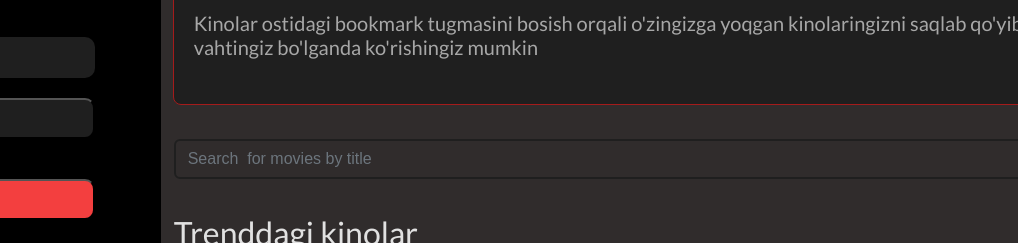
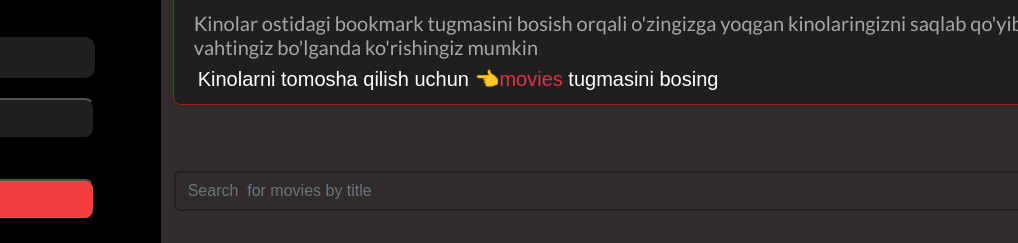
Before and after one commit to fatkhullayevS/movies-api, a plain HTML site: page index.html in a window 1280 px wide. Shown: the part 163-406 px from the top of the page, 262-1280 px from the left. Drawn offline with nearby package versions, Linux system fonts and the light colour scheme.

Commit message:
init: update

```diff
--- a/index.html
+++ b/index.html
@@ -55,6 +55,9 @@
                     <p class="films__desc">Kinolar ostidagi bookmark tugmasini bosish orqali o'zingizga yoqgan
                         kinolaringizni saqlab qo'yib keyinroq vahtingiz bo'lganda ko'rishingiz mumkin
                     </p>
+                    <h5 class="text-white ms-4 mt-2">Kinolarni tomosha qilish uchun <span class="text-danger"> 👈movies
+                        </span> tugmasini
+                        bosing</h5>
                     <form class="films__form w-100">
                         <div class="input-group ">
                             <input type="text" class="form-control films__input"
```
